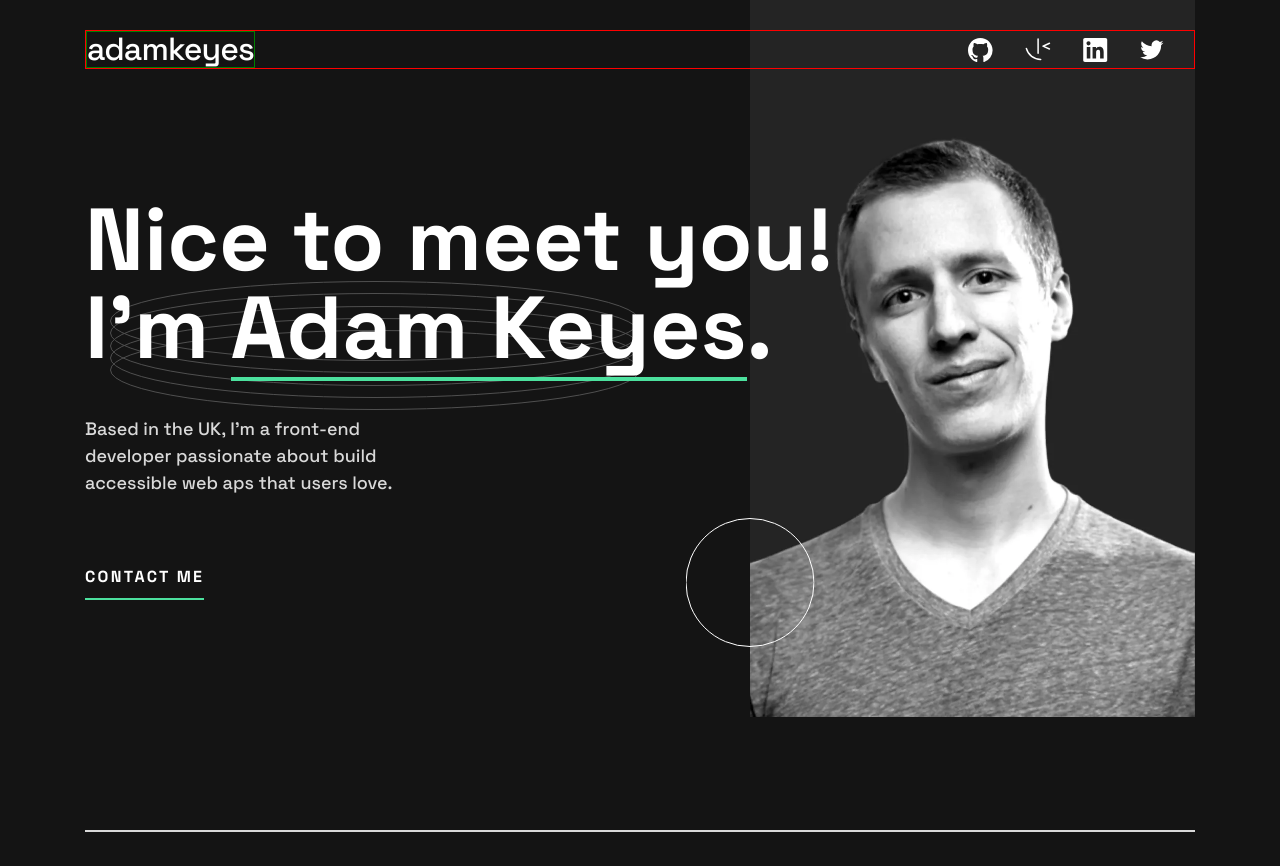
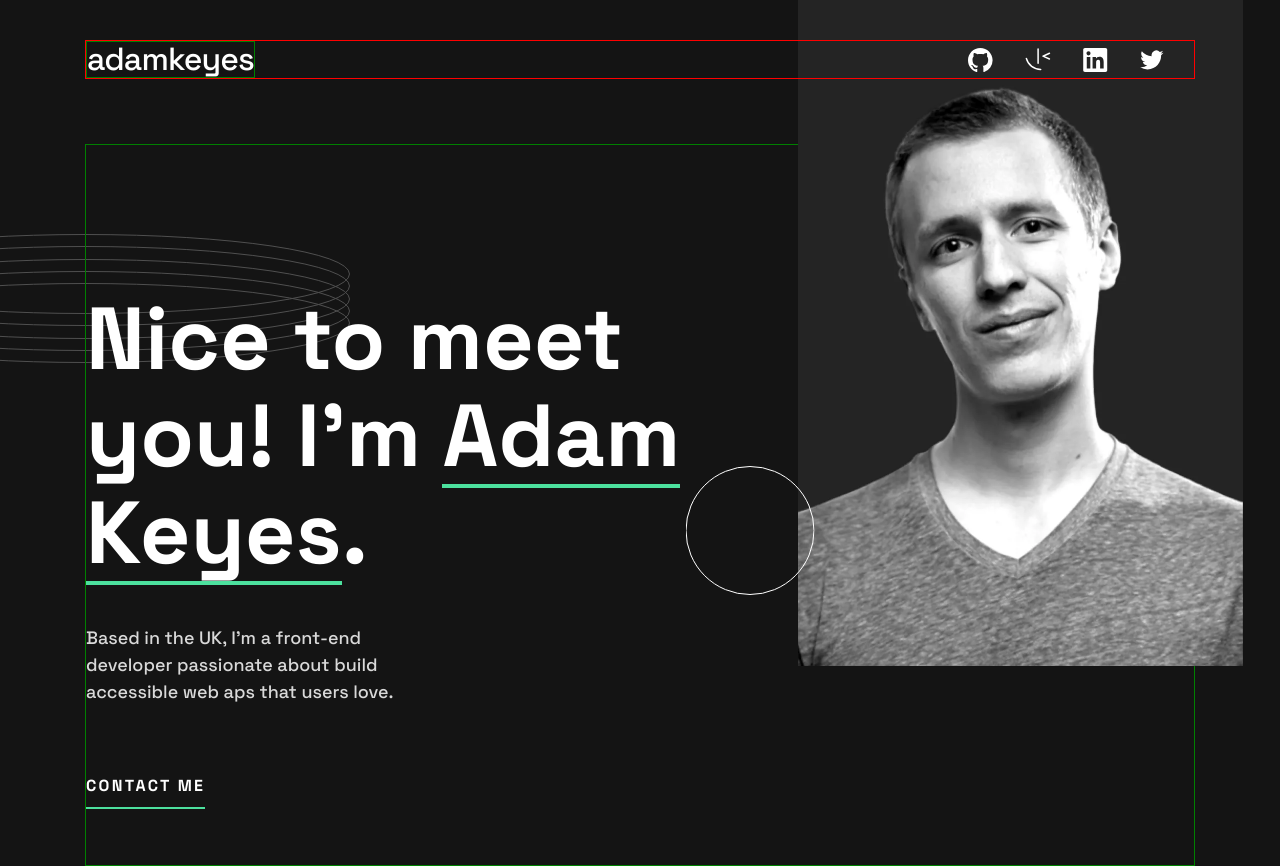
Before and after one commit to alexangria1992/fem-single-page-developer-portfolio, a plain HTML site: page index.html in a window 1280 px wide. Shown: the top 866 px of the page. Drawn offline with Linux system fonts and the light colour scheme.

Commit message:
troubleshooting hero and text height changing

```diff
--- a/index.html
+++ b/index.html
@@ -93,6 +93,7 @@
     <main id="main">
       <section class="hero">
         <div class="wrapper hero__wrapper">
+          <div class="hero__content">
             <picture>
               <source
                 media="(min-width: 62.5em)"
@@ -124,27 +125,17 @@
               height="129"
               alt=""
             />
-
-          <!-- <img
-            src="/assets/images/image-profile-mobile.webp"
-            alt="picture of Adam Keyes"
-            srcset="
-              /assets/images/image-profile-mobile.webp  348w,
-              /assets/images/image-profile-tablet.webp  646w,
-              /assets/images/image-profile-desktop.webp 890w
-            "
-            sizes="(max-width: 599.98px) 46.4vw, (max-width: 999.98px) 42vw, 445px "
-          /> -->
             <div class="hero__text">
               <h1 class="hero__headline">
                 Nice to<br />
                 meet you! I'm <span>Adam Keyes</span>.
               </h1>
               <p class="hero__description">
-              Based in the UK, I'm a front-end developer passionate about build
-              accessible web aps that users love.
+                Based in the UK, I'm a front-end developer passionate about
+                build accessible web aps that users love.
               </p>
               <a href="" class="hero__contact underline">Contact Me</a>
+            </div>
           </div>
         </div>
       </section>
--- a/style.css
+++ b/style.css
@@ -55,6 +55,8 @@ h3 {
 h1 {
   font-size: 2.5rem;
   font-size: clamp(2.5rem, 0.7rem + 7.68vw, 5.5rem);
+  letter-spacing: -0.028;
+  line-height: 1.1;
 }
 
 p {
@@ -155,10 +157,10 @@ a:hover {
   fill: var(--accent);
 }
 
-@media (min-width: 37.5em) /* 600px */ {
+@media (min-width: 40em) /* 600px */ {
   .header {
     margin-top: 30px;
-    margin-bottom: 90px;
+    /* margin-bottom: 90px; */
   }
   .header__nav {
     justify-content: flex-start;
@@ -263,14 +265,28 @@ h1 > span {
 }
 
 @media (min-width: 37.5em) {
+  .hero {
+    margin-top: -62px;
+    position: relative;
+  }
   .hero__wrapper {
     padding-bottom: 60px;
   }
-  .header {
-    margin-top: 30px;
-    /* border: 1px solid pink; */
+
+  .hero__content {
+    display: flex;
+    border: 1px solid green;
+    /* overflow-x: hidden; */
+    /* margin-top: 90px; */
+    align-items: center;
+  }
+
+  .hero__content picture {
+    order: 2;
+    /* margin-left: -100px; */
   }
   .hero__image {
+    position: relative;
     width: 42vw;
     max-width: 445px;
     height: auto;
@@ -280,17 +296,27 @@ h1 > span {
     /* z-index: -1; */
   }
   .hero__text {
+    z-index: 1;
     text-align: left;
-    margin-top: 0;
-    width: 62vw;
+    margin-top: 90px;
+    margin-right: -30px;
+    flex: 1 0 58vw;
+    /* width: 62vw; */
+    /* padding-top: 90px; */
   }
 
   .hero__circle {
-    top: 468px;
+    top: auto;
+    z-index: 1;
+    bottom: 60px;
   }
 
   .hero__rings {
-    top: 85px;
+    right: auto;
+    top: 90px;
+    right: auto;
+    left: 0;
+    translate: -50%;
   }
 
   .hero__headline > br {
@@ -303,6 +329,7 @@ h1 > span {
 
   .hero__description {
     margin-bottom: 34px;
+    /* width: 70%; */
   }
 }
 
```
Lines whose indentation alone changed are shown as unchanged.
